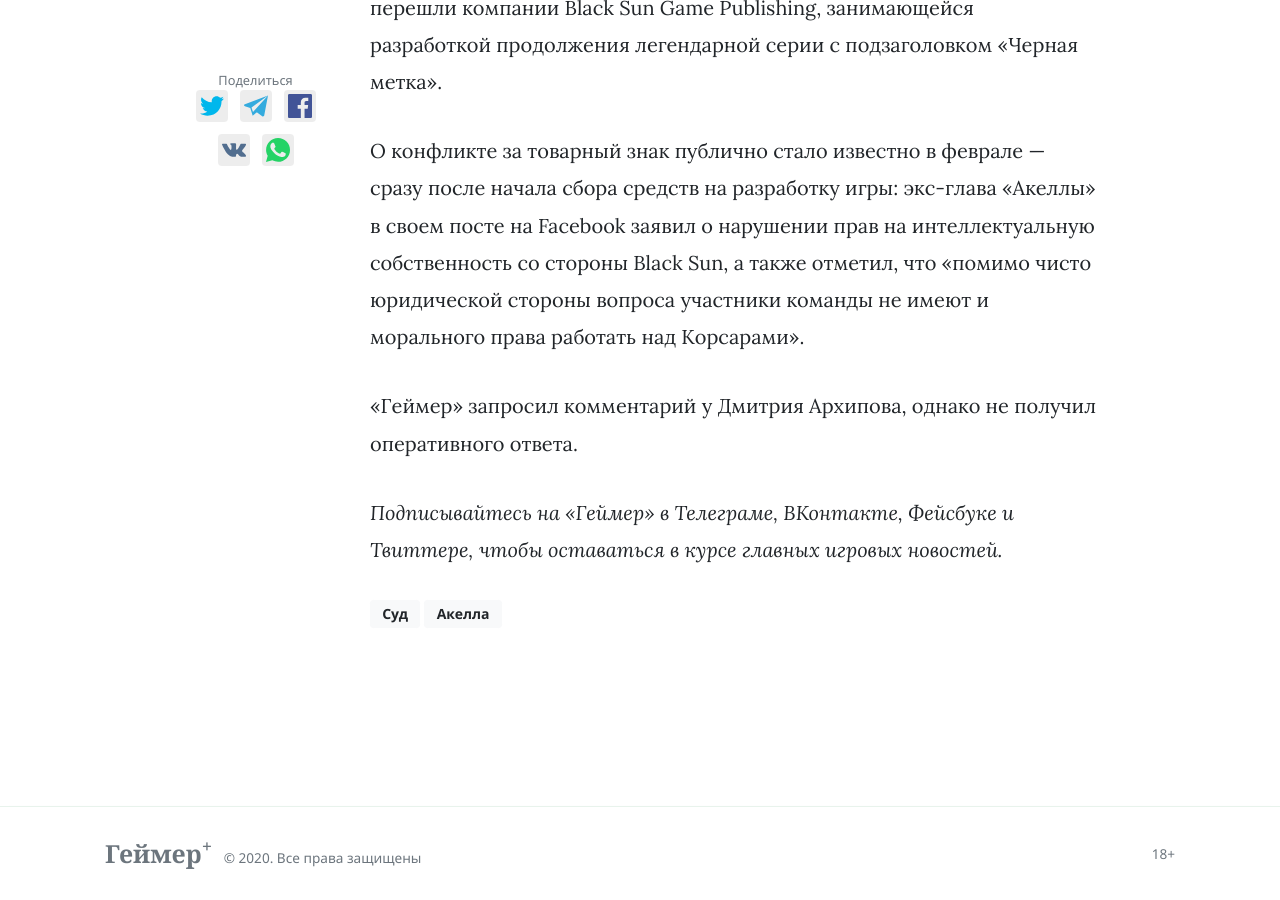
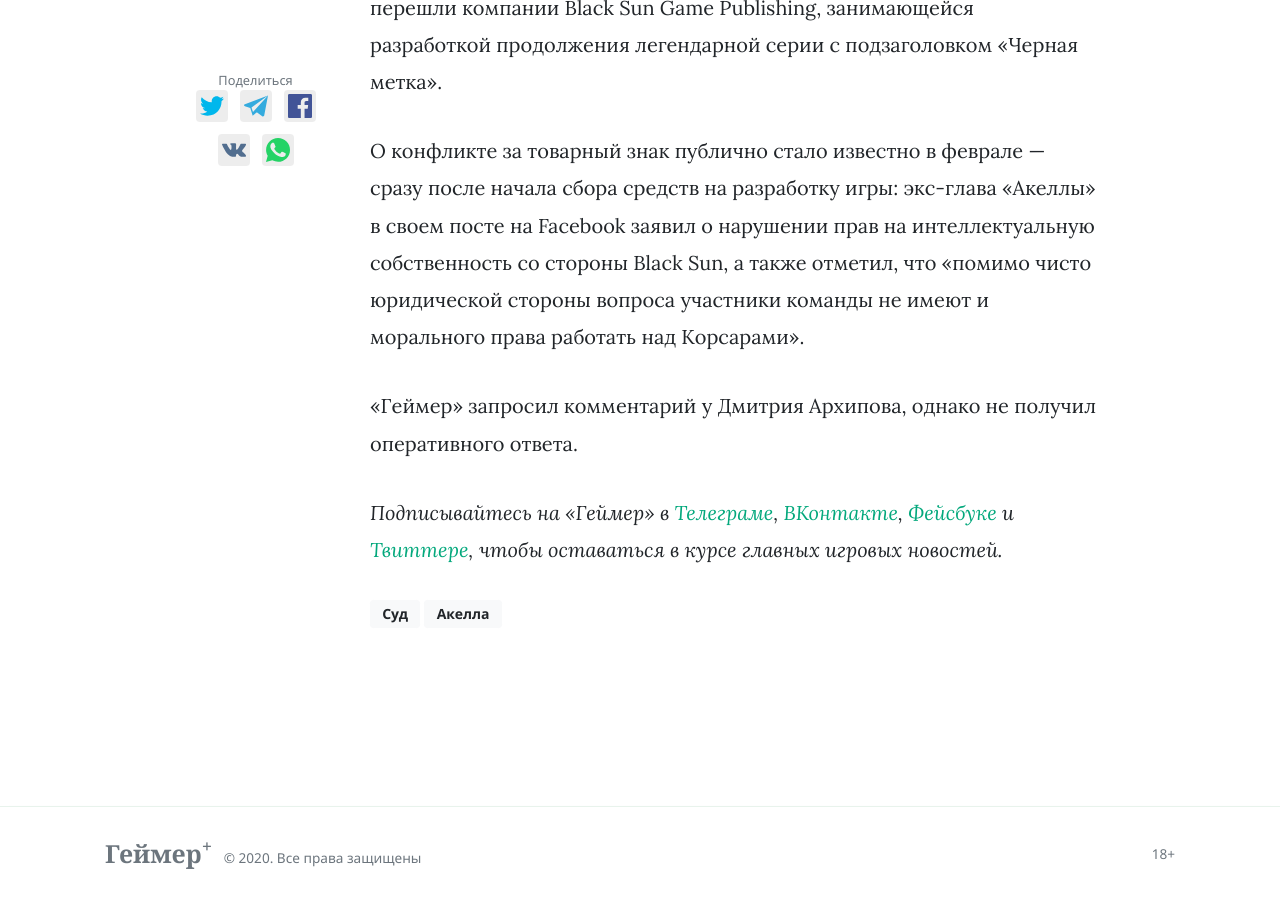
Before and after one commit to rutina-digital/gmr.plus, a Jekyll site: the page built from _posts/2018-04-10-corsair-finish.md, in a window 1280 px wide and 900 px high, scrolled down 685 px. Built offline with Jekyll 4.4.1, drawn with Linux system fonts in a browser that asks for light colours; nearby versions of some CDN libraries; comment, search, counter and statistics services are not loaded; part of the change alters nothing that is shown.

```diff
--- a/_layouts/post.html
+++ b/_layouts/post.html
@@ -68,7 +68,7 @@ layout: default
             <!-- Article -->
 			<article class="article-post">
 			{{ content }}
-			<p><i>Подписывайтесь на «Геймер» в Телеграме, ВКонтакте, Фейсбуке и Твиттере, чтобы оставаться в курсе главных игровых новостей.</i></p>
+				<p><i>Подписывайтесь на «Геймер» в <a href="https://t-do.ru/gamer">Телеграме</a>, <a href="https://vk.com/gmrru">ВКонтакте</a>, <a href="https://fb.com/gmrru">Фейсбуке</a> и <a href="https://twitter.com/gmrnews">Твиттере</a>, чтобы оставаться в курсе главных игровых новостей.</i></p>
 			</article>
 
 			<!-- Tags -->
```
